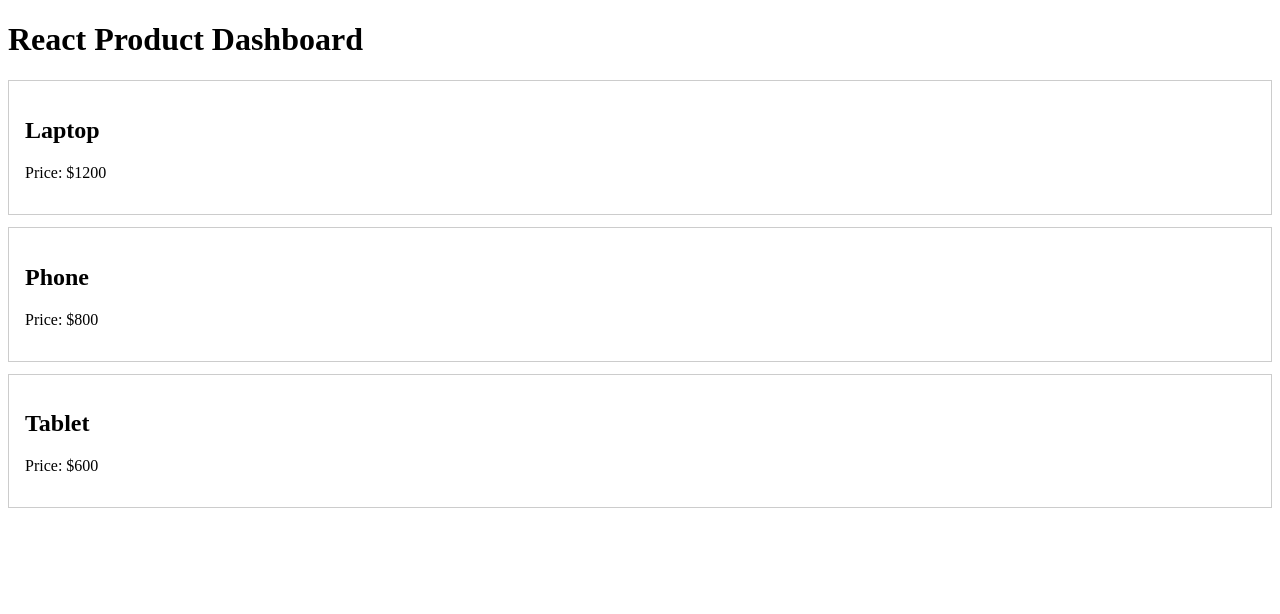
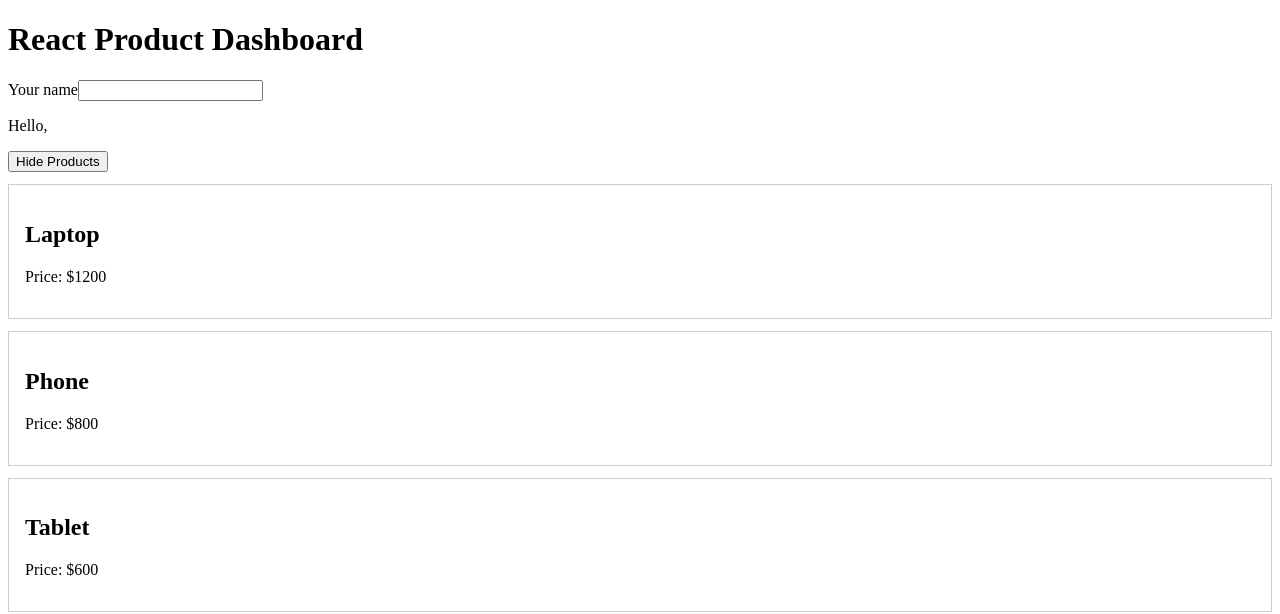
Before and after one commit to omersecen/React-Product-Dashboard, a React (Vite) app in the folder assignment1/: page / in a window 1280 px wide. Shown: the top 614 px of the page. Built offline with nearby package versions, Linux system fonts and the light colour scheme.

Commit message:
Add product visibility toggle and controlled name input

```diff
--- a/assignment1/src/App.jsx
+++ b/assignment1/src/App.jsx
@@ -1,11 +1,25 @@
-import React from 'react';
+import React, { useState } from 'react';
 import ProductList from './components/ProductList.jsx';
 
 function App() {
+  const [showProducts, setShowProducts] = useState(true);
+  const [name, setName] = useState('');
+
   return (
     <main>
       <h1>React Product Dashboard</h1>
-      <ProductList />
+      <label htmlFor="name">Your name</label>
+      <input
+        id="name"
+        type="text"
+        value={name}
+        onChange={(event) => setName(event.target.value)}
+      />
+      <p>Hello, {name}</p>
+      <button type="button" onClick={() => setShowProducts(!showProducts)}>
+        {showProducts ? 'Hide Products' : 'Show Products'}
+      </button>
+      {showProducts && <ProductList />}
     </main>
   );
 }
```
